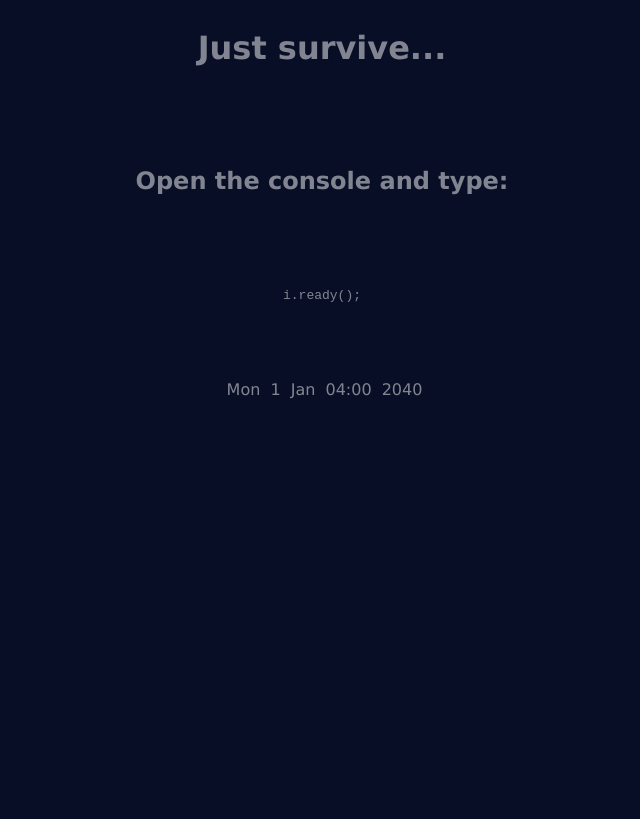
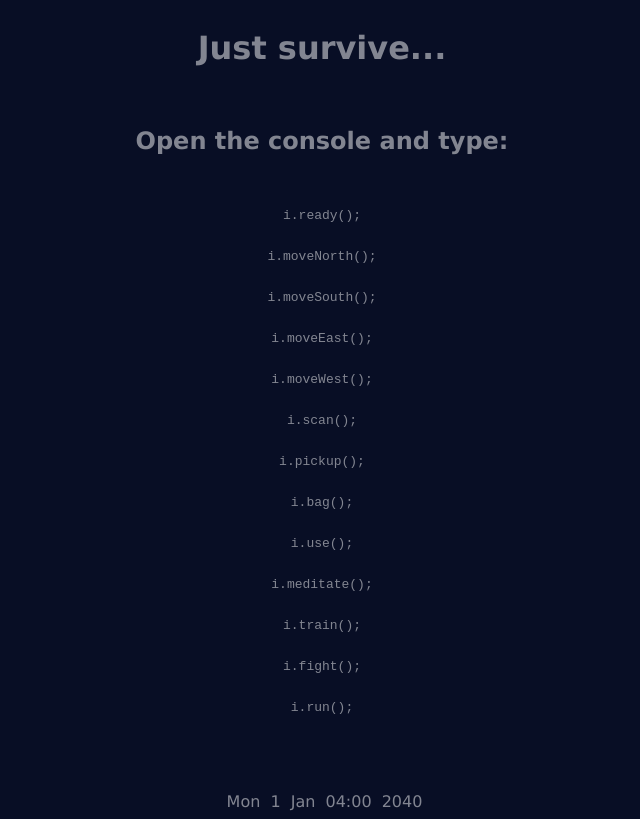
Before and after one commit to rickhallett/justSurvive, a plain HTML site: page index.html in a window 1280 px wide. Shown: the whole page, without its empty margins (318-958 px from the left). Drawn offline with Linux system fonts and the light colour scheme.

Commit message:
add more future instructions to index.html

```diff
--- a/css/main.css
+++ b/css/main.css
@@ -15,11 +15,11 @@ body {
 }
 
 .heading {
-  margin-bottom: 10vh;
+  margin-bottom: 5vh;
 }
 
 .instructions {
-  margin-bottom: 10vh;
+  margin-bottom: 5vh;
 }
 
 .instructions__code {
--- a/index.html
+++ b/index.html
@@ -13,6 +13,18 @@
       <h1 class="heading">Just survive...</h1>
       <h2 class="instructions">Open the console and type:</h2>
       <code class="instructions__code"><pre>i.ready();</pre></code>
+      <code class="instructions__code"><pre>i.moveNorth();</pre></code>
+      <code class="instructions__code"><pre>i.moveSouth();</pre></code>
+      <code class="instructions__code"><pre>i.moveEast();</pre></code>
+      <code class="instructions__code"><pre>i.moveWest();</pre></code>
+      <code class="instructions__code"><pre>i.scan();</pre></code>
+      <code class="instructions__code"><pre>i.pickup();</pre></code>
+      <code class="instructions__code"><pre>i.bag();</pre></code>
+      <code class="instructions__code"><pre>i.use();</pre></code>
+      <code class="instructions__code"><pre>i.meditate();</pre></code>
+      <code class="instructions__code"><pre>i.train();</pre></code>
+      <code class="instructions__code"><pre>i.fight();</pre></code>
+      <code class="instructions__code"><pre>i.run();</pre></code>
       <div id="timer">
         <span class="clock">{{ clock.day }}</span>
         <span class="clock">{{ clock.date }}</span>
--- a/js/Map.js
+++ b/js/Map.js
@@ -72,8 +72,8 @@ class MapConstructor {
   creeperGenerator() {
     this.grid.forEach( row => {
       row.forEach( column => {
-        let chance = Math.ceil( Math.random() * 100 );
-        if ( chance > 98 ) {
+        let chance = Math.ceil( Math.random() * 1000 );
+        if ( chance > 998 ) {
           let creeperQuantity = column.features.creepers;
 
           if ( column.features.creepers < 1 ) {
```
